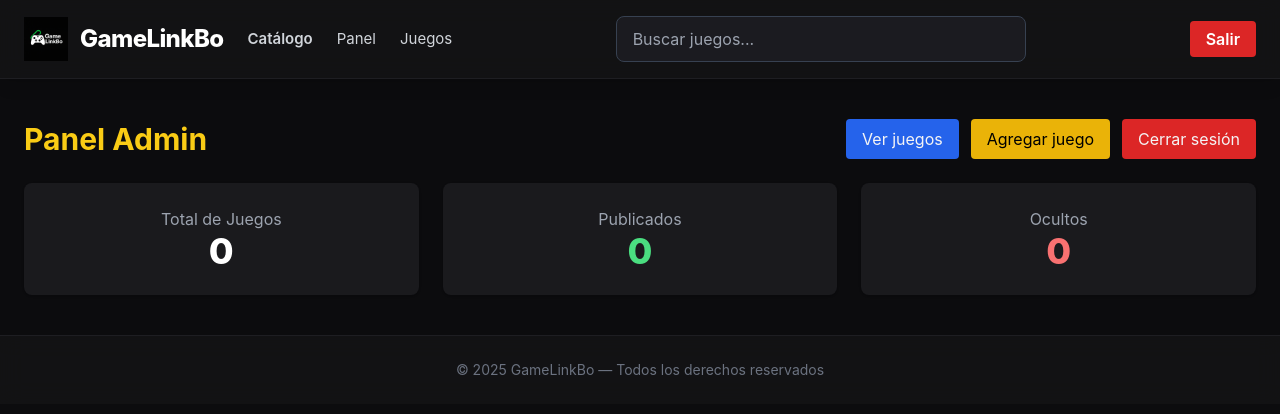
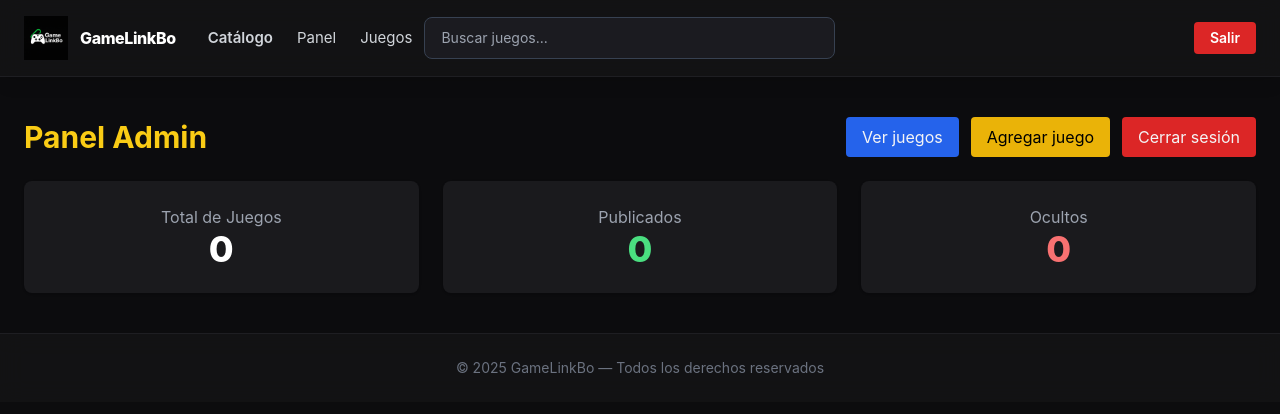
Before and after one commit to ADH3X/GameLinkBo, a Flask app: page /admin/dashboard in a window 1280 px wide. Shown: the top 414 px of the page. Run offline with Flask 3, Linux system fonts and the light colour scheme; a user stored in the database is signed in; data that the repository does not hold is empty; some libraries are stand-ins or nearby versions.

Commit message:
ESCALADOaa

```diff
--- a/templates/layout.html
+++ b/templates/layout.html
@@ -1,23 +1,81 @@
 <!DOCTYPE html>
 <html lang="es">
 <head>
-  <meta charset="UTF-8">
-  <meta name="viewport" content="width=device-width, initial-scale=1.0">
+  <meta charset="UTF-8" />
+  <meta name="viewport" content="width=device-width, initial-scale=1.0" />
   <title>GameLinkBo</title>
 
+  <!-- Tailwind (para todo lo demás que uses) -->
   <script src="https://cdn.tailwindcss.com"></script>
 
   <style>
-    body {
-      background: #0c0c0e;
-      color: #f4f4f5;
-      font-family: 'Inter', sans-serif;
+    body{
+      background:#0c0c0e;
+      color:#f4f4f5;
+      font-family:'Inter', system-ui, -apple-system, BlinkMacSystemFont, "Segoe UI", sans-serif;
+      margin:0;
     }
 
-    /* Efecto elegante para el header */
-    .glass-nav {
+    /* NAV con efecto glass */
+    .glass-nav{
       background: rgba(20,20,22,0.85);
       backdrop-filter: blur(12px);
+    }
+
+    /* GRID DE JUEGOS (úsalo en home/catalog) */
+    .games-grid{
+      display:grid;
+      grid-template-columns:repeat(auto-fit, minmax(230px, 1fr));
+      gap:1.25rem;
+    }
+
+    .game-card{
+      background:#18181b;
+      border-radius:1rem;
+      border:1px solid #27272a;
+      overflow:hidden;
+      display:flex;
+      flex-direction:column;
+    }
+
+    .game-card img{
+      width:100%;
+      display:block;
+      object-fit:cover;
+    }
+
+    .game-body{
+      padding:.8rem .95rem 1rem;
+    }
+
+    .game-title{
+      font-size:.95rem;
+      font-weight:600;
+      margin-bottom:.25rem;
+    }
+
+    .game-price{
+      font-size:.9rem;
+      color:#a1a1aa;
+      margin-top:.5rem;
+    }
+
+    /* ------------- MOBILE ------------- */
+    @media (max-width:640px){
+
+      /* el contenedor del header ya lleva flex-wrap en HTML,
+         aquí sólo afinamos tamaños */
+      .brand-text{
+        font-size:1rem;
+      }
+
+      .game-card{
+        border-radius:.9rem;
+      }
+
+      .game-title{
+        font-size:.9rem;
+      }
     }
   </style>
 </head>
@@ -26,63 +84,69 @@
 
   <!-- HEADER -->
   <header class="glass-nav shadow-lg sticky top-0 z-50 border-b border-[#1e1e22]">
-    <div class="max-w-7xl mx-auto flex items-center justify-between py-4 px-6">
+    <div class="max-w-7xl mx-auto flex flex-wrap items-center justify-between gap-3 py-3 px-4 sm:py-4 sm:px-6">
 
-      <!-- LEFT SECTION -->
-      <div class="flex items-center gap-6">
-
+      <!-- LEFT: LOGO + NAV -->
+      <div class="flex items-center gap-4 min-w-0">
         <!-- LOGO -->
-        <a href="/" class="flex items-center gap-3 group">
-          <img src="/static/uploads/logo/gamelinkbo.png" class="w-11 h-11 object-contain">
-          <span class="text-white text-2xl font-extrabold tracking-tight group-hover:text-yellow-400 transition">
+        <a href="{{ url_for('home') }}" class="flex items-center gap-3 group min-w-0">
+          <img src="{{ url_for('static', filename='uploads/logo/gamelinkbo.png') }}"
+               class="w-10 h-10 sm:w-11 sm:h-11 object-contain flex-shrink-0"
+               alt="GameLinkBo">
+          <span class="brand-text text-white font-extrabold tracking-tight group-hover:text-yellow-400 transition truncate">
             GameLinkBo
           </span>
         </a>
 
         <!-- NAV DESKTOP -->
-        <nav class="hidden md:flex items-center gap-6 text-gray-300 text-[15px]">
-          <a href="/games" class="hover:text-yellow-400 transition font-semibold">Catálogo</a>
+        <nav class="hidden md:flex items-center gap-6 text-gray-300 text-[15px] ml-4">
+          <a href="{{ url_for('catalog') }}" class="hover:text-yellow-400 transition font-semibold">
+            Catálogo
+          </a>
 
           {% if session.user_id %}
-            <a href="/admin/dashboard" class="hover:text-yellow-400 transition">Panel</a>
-            <a href="/admin/games" class="hover:text-yellow-400 transition">Juegos</a>
+            <a href="{{ url_for('admin_dashboard') }}" class="hover:text-yellow-400 transition">
+              Panel
+            </a>
+            <a href="{{ url_for('admin_games') }}" class="hover:text-yellow-400 transition">
+              Juegos
+            </a>
           {% endif %}
         </nav>
-
       </div>
 
-      <!-- SEARCH BAR (DESKTOP) -->
-      <form action="/games" method="get" class="hidden md:block w-1/3">
+      <!-- SEARCH (oculto en móvil para no saturar la barra) -->
+      <form action="{{ url_for('catalog') }}" method="get"
+            class="hidden md:block w-full md:w-1/3 order-3 md:order-none">
         <input
           type="text"
           name="q"
           placeholder="Buscar juegos..."
           class="w-full px-4 py-2.5 rounded-lg bg-[#1b1b20] text-gray-200
-                 border border-gray-700 focus:ring-2 focus:ring-yellow-500 outline-none"
+                 border border-gray-700 focus:ring-2 focus:ring-yellow-500 outline-none text-sm"
         >
       </form>
 
-      <!-- RIGHT SECTION -->
-      <div class="flex items-center gap-5">
-
+      <!-- RIGHT: BOTÓN ADMIN / SALIR -->
+      <div class="flex items-center gap-3 ml-auto order-2 md:order-none">
         {% if session.user_id %}
-          <a href="/admin/logout" class="bg-red-600 px-4 py-1.5 rounded font-semibold text-white hover:bg-red-700 transition">
+          <a href="{{ url_for('admin_logout') }}"
+             class="bg-red-600 px-4 py-1.5 rounded font-semibold text-white text-sm hover:bg-red-700 transition whitespace-nowrap">
             Salir
           </a>
         {% else %}
-          <a href="/admin/login" class="text-gray-300 hover:text-yellow-400 transition font-semibold">
+          <a href="{{ url_for('admin_login') }}"
+             class="text-gray-300 hover:text-yellow-400 transition font-semibold text-sm whitespace-nowrap">
             Admin
           </a>
         {% endif %}
-
       </div>
 
     </div>
   </header>
 
-
   <!-- MAIN CONTENT -->
-  <main class="max-w-7xl mx-auto py-10 px-6">
+  <main class="max-w-7xl mx-auto py-8 sm:py-10 px-4 sm:px-6">
 
     <!-- FLASH MESSAGES -->
     {% with messages = get_flashed_messages(with_categories=true) %}
@@ -101,7 +165,6 @@
     {% block content %}{% endblock %}
   </main>
 
-
   <!-- FOOTER -->
   <footer class="glass-nav py-6 text-center text-sm text-gray-500 border-t border-[#1e1e22]">
     © 2025 GameLinkBo — Todos los derechos reservados
@@ -109,155 +172,3 @@
 
 </body>
 </html>
-
-<style>
-  body{
-    background:#0c0c0e;
-    color:#f4f4f5;
-    font-family:'Inter', system-ui, -apple-system, BlinkMacSystemFont, "Segoe UI", sans-serif;
-    margin:0;
-  }
-
-  /* CONTENEDOR GENERAL */
-  .shell{
-    max-width: 1100px;
-    margin: 0 auto;
-    padding: 0 1rem;
-  }
-
-  /* HEADER / NAVBAR */
-  .topbar{
-    position: sticky;
-    top: 0;
-    z-index: 20;
-    background: rgba(0,0,0,0.9);
-    backdrop-filter: blur(16px);
-    border-bottom: 1px solid #27272a;
-  }
-
-  .topbar-inner{
-    display:flex;
-    align-items:center;
-    justify-content:space-between;
-    gap:.75rem;
-    padding:.75rem 1rem;
-  }
-
-  .brand{
-    display:flex;
-    align-items:center;
-    gap:.5rem;
-    min-width:0;
-  }
-
-  .brand-logo{
-    width:32px;
-    height:32px;
-    border-radius:.5rem;
-    flex-shrink:0;
-  }
-
-  .brand-text{
-    font-weight:600;
-    font-size:1rem;
-    white-space:nowrap;
-  }
-
-  .nav-actions{
-    display:flex;
-    align-items:center;
-    gap:.5rem;
-    flex-wrap:wrap;          /* ← Esto deja que los botones bajen de línea en móvil */
-    justify-content:flex-end;
-  }
-
-  .nav-btn{
-    border-radius:.75rem;
-    padding:.35rem .8rem;
-    font-size:.85rem;
-    border:1px solid #3f3f46;
-    background:#18181b;
-    color:#e4e4e7;
-    text-decoration:none;
-    white-space:nowrap;
-  }
-
-  .nav-btn-primary{
-    border-color:#22c55e;
-    background:#16a34a;
-    color:#020617;
-  }
-
-  /* GRID DE JUEGOS */
-  .games-grid{
-    display:grid;
-    grid-template-columns:repeat(auto-fit, minmax(220px, 1fr));
-    gap:1rem;
-  }
-
-  .game-card{
-    background:#18181b;
-    border-radius:1rem;
-    border:1px solid #27272a;
-    overflow:hidden;
-    display:flex;
-    flex-direction:column;
-  }
-
-  .game-card img{
-    width:100%;
-    display:block;
-    object-fit:cover;
-  }
-
-  .game-body{
-    padding:.75rem .9rem 1rem;
-  }
-
-  .game-title{
-    font-size:.95rem;
-    font-weight:600;
-    margin-bottom:.25rem;
-  }
-
-  .game-price{
-    font-size:.9rem;
-    color:#a1a1aa;
-    margin-top:.5rem;
-  }
-
-  /* ------------- BREAKPOINTS MÓVIL ------------- */
-  @media (max-width:640px){
-    .topbar-inner{
-      padding:.5rem .75rem;
-    }
-
-    .brand-text{
-      font-size:.9rem;
-    }
-
-    /* botones más chicos y envueltos */
-    .nav-btn{
-      font-size:.78rem;
-      padding:.3rem .6rem;
-    }
-
-    .nav-actions{
-      max-width: 55%;   /* evita que el logo se achique demasiado */
-      justify-content:flex-end;
-    }
-
-    /* tarjetas: una por fila, nada se corta */
-    .games-grid{
-      grid-template-columns:1fr;
-    }
-
-    .game-card{
-      border-radius:.9rem;
-    }
-
-    .game-title{
-      font-size:.9rem;
-    }
-  }
-</style>
```
Also changed, not shown: templates/store/home.html (+19 -0 lines).
